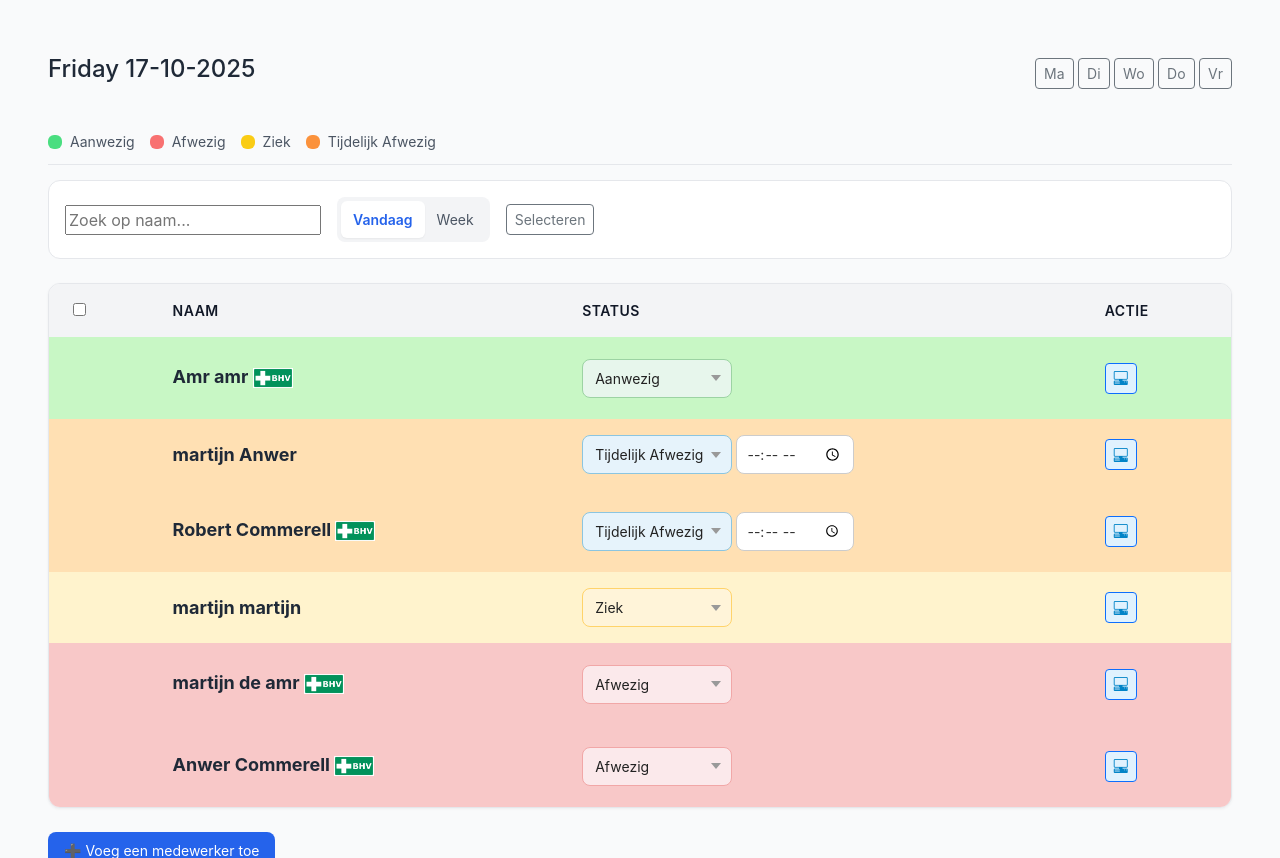
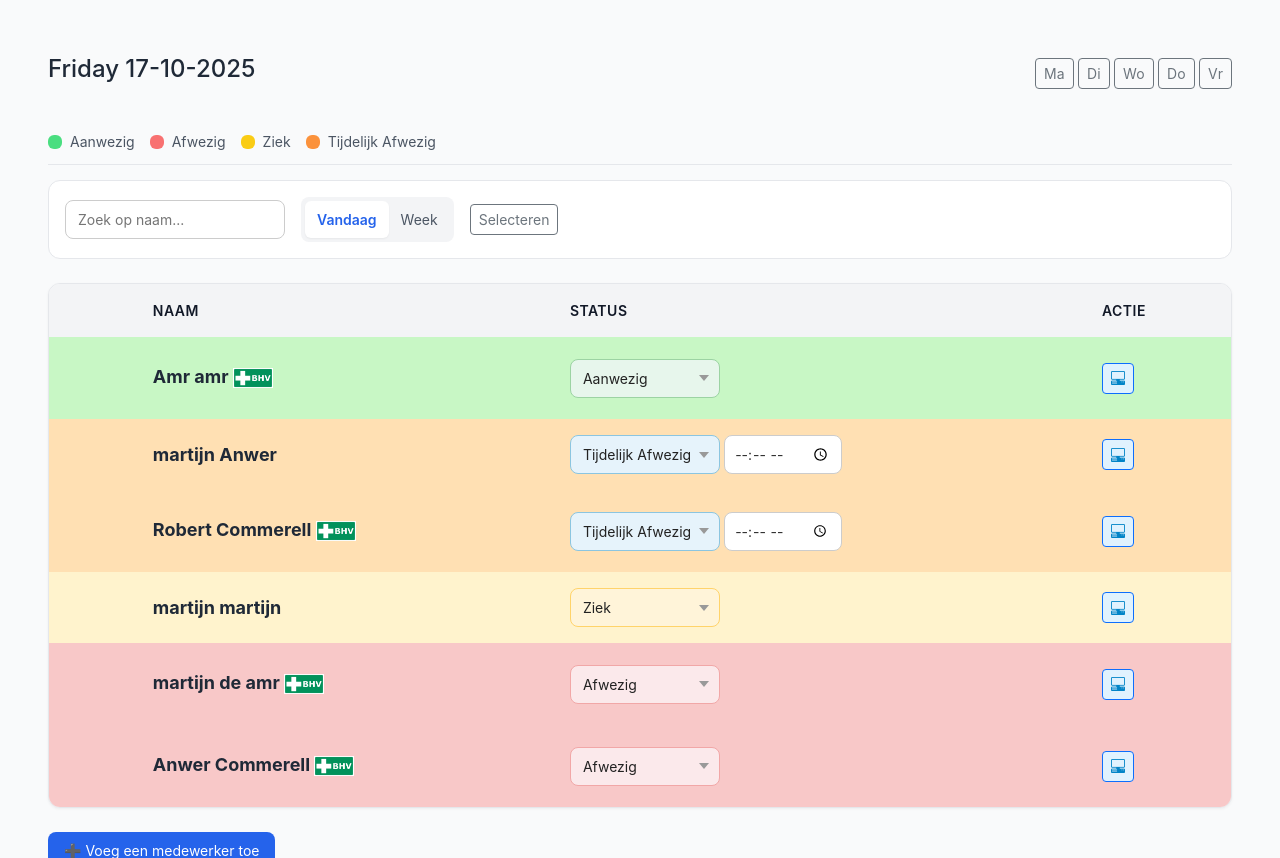
Before and after one commit to safouane070/technolab-dashboard, a PHP site: page /dagplanning.php in a window 1280 px wide. Shown: the part 64-922 px from the top of the page. Run offline with PHP 8.4, Linux system fonts and the light colour scheme; data comes from the database, SQL or seed files in the repository.

Commit message:
search styling verbetert

```diff
--- a/css/dagplanning.css
+++ b/css/dagplanning.css
@@ -174,10 +174,29 @@ body {
   gap: 1rem;
 }
 
+/* ------------------ Toolbar ------------------ */
 .toolbar-left, .toolbar-right {
-  display: flex;
-  align-items: center;
-  gap: 1rem;
+    display: flex;
+    align-items: center;
+    gap: 1rem;
+}
+
+/* Zoekveld styling */
+.search-input input,
+#search {
+    padding: 8px 12px;
+    border-radius: 8px;
+    border: 1px solid #ccc;
+    font-size: 14px;
+    width: 220px;
+    transition: border-color 0.2s, box-shadow 0.2s;
+}
+
+.search-input input:focus,
+#search:focus {
+    border-color: #7c3aed;
+    box-shadow: 0 0 0 2px rgba(124, 58, 237, 0.2);
+    outline: none;
 }
 
 .date-input {
--- a/dagplanning.php
+++ b/dagplanning.php
@@ -170,7 +170,7 @@ $werknemersStatus = $stmt->fetchAll(PDO::FETCH_ASSOC);
         <table>
             <thead>
             <tr>
-                <th><input type="checkbox" id="select-all"></th>
+                <th></th>
                 <th>Naam</th>
                 <th>Status</th>
                 <th>Actie</th>
```
